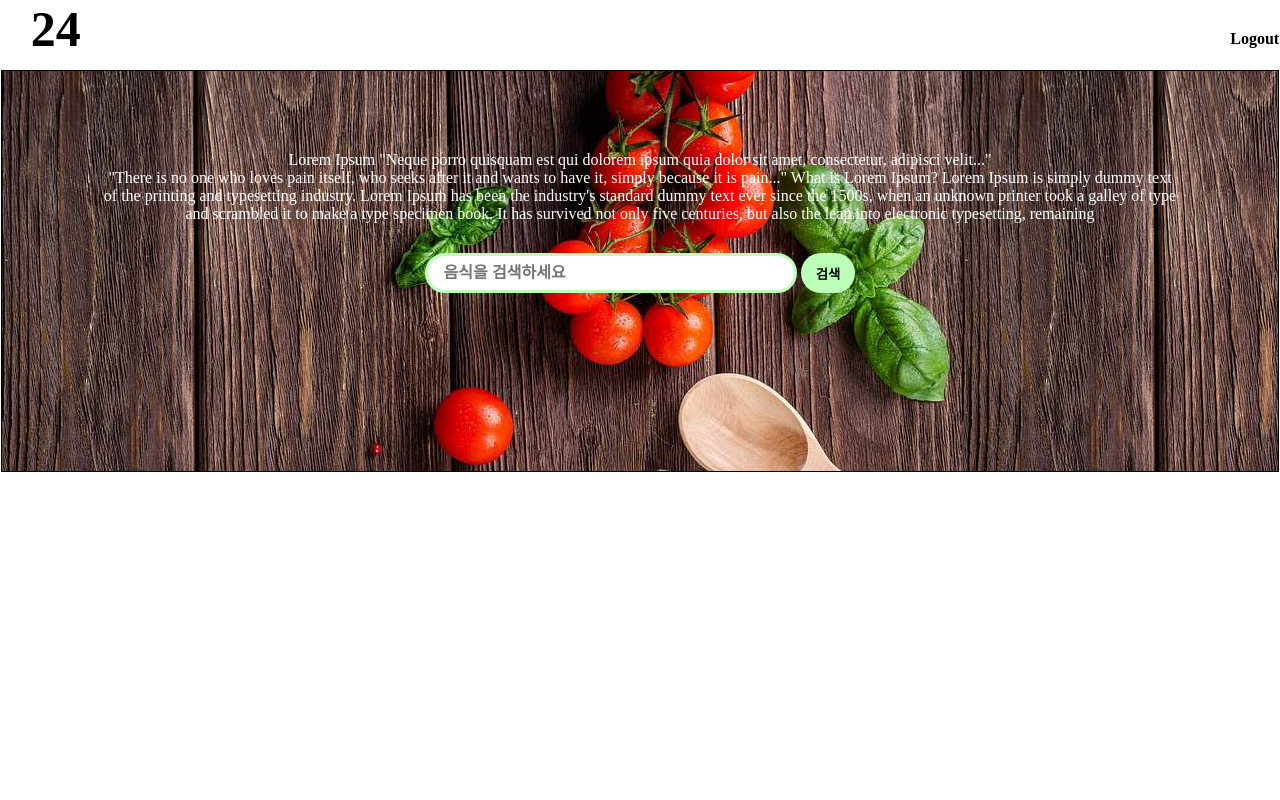
After one commit to minsuk-sung/ssmc_project, a Flask app: template templates/mod/header2.html in a window 1280 px wide. The commit adds this page. Run offline with Flask 2, Linux system fonts and the light colour scheme; the template is opened without the code that fills it, so the values that code supplies are empty.

Commit message:
웹 로그인,회원가입

```diff
--- a/db/sql.py
+++ b/db/sql.py
@@ -38,7 +38,7 @@ def loginSql( uid, upw ):
     return row
 
 # 회원가입하는 함수
-def signin(info):
+def signin(uname,uid,upw,age,sex,weight,height):
     connection = None
     result = 0 # 로그인 결과를 담는 변수
     try:
@@ -60,7 +60,7 @@ def signin(info):
                 VALUES
                 (%s,%s,%s,%s,%s,%s,%s)
                 '''
-                cursor.execute( sql,tuple(info.values()) )
+                cursor.execute( sql,(uname,uid,upw,age,sex,weight,height) )
                 connection.commit()
                 result = connection.affected_rows() # 1이 되야지 성공
             #####################################################
--- a/run.py
+++ b/run.py
@@ -9,17 +9,11 @@ app.secret_key= 'qweasdzxc'
 
 @app.route('/')
 def main():
-    # 세션이 없으면 로그인으로
-    # if not 'user_id' in session:
-    #     return redirect( url_for( 'login' ) )
+
     return render_template('main.html')
 
-@app.route('/login',methods=['GET','POST'])
+@app.route('/login',methods=['POST'])
 def login():
-    if  request.method == 'GET':
-        # GET
-        return render_template('header.html')
-    else:
          uid = request.form['uid']
          print(uid)
          upw = request.form['upw']
@@ -27,12 +21,40 @@ def login():
          if row:
              # 세션생성
              session['user_id']= uid
-             session['user_nm']= row['name']
+             session['user_nm']= row['uname']
              # 홈페이지로 이동
              return redirect(url_for('main') )
          else:
             return render_template('error.html', msg='아이디 비번확인 요청')
 
+@app.route('/logout')
+def logout():
+    # 세션 제거
+    if 'user_id' in session:
+        session.pop('user_id',None)
+    if 'user_nm' in session:
+        session.pop('user_nm',None)
+    # 홈페이지 이동
+    return redirect(url_for('main'))
+
+@app.route('/join')
+def join():
+     return render_template('signin.html')
+
+@app.route('/join2',methods=['POST'])
+def join2():
+
+    uid = request.form['uid']
+    upw = request.form['upw']
+    uname = request.form['uname']
+    sex = request.form['sex']
+    age = request.form['age']
+    weight = request.form['weight']
+    height = request.form['height']
+
+    row = signin(uid,upw,uname,age,sex,weight,height)
+    return render_template('signin2.html')
+
 
 if __name__ == '__main__':# 이코드를 메인으로 구동시 서버가동
     app.run(debug=True)
--- a/templates/main.html
+++ b/templates/main.html
@@ -5,7 +5,11 @@
 </head>
 <body>
 <div>
+	{% if not 'user_id' in session: %}
 		{% include 'mod/header.html' ignore missing %}
+    {% else: %}
+		{% include 'mod/header2.html' ignore missing %}
+	{% endif %}
 </div>
 <div>
 	{% include 'mod/contents.html' ignore missing %}
--- a/templates/mod/contents.html
+++ b/templates/mod/contents.html
@@ -3,7 +3,7 @@
 </head>
 <style>
 #contents-area{
-    border: solid 1px 0px;
+
     text-align: center;
     height: 500px;
 }
@@ -21,7 +21,7 @@
     margin:50 0 0 50;
     width:850px;
     height:300px;
-    background-color: aquamarine;
+
     float: left;
 }
 h2{
@@ -38,7 +38,7 @@ h2{
     <div id ="contents-area">
         <div><h2 style="margin-left:30px">&nbsp건강 정보 </h2></div>
         <div id="section">
-            <img class="section" src="/static/images/c-info.jpg" width="350" height"350" />
+            <img class="section" src="/static/images/info.jpg" width="350" height"350" />
             <a htef="http://health.chosun.com/site/data/html_dir/2017/08/31/2017083102260.html"></a>
         </div>
         <div id='section2'>
--- /dev/null
+++ b/templates/mod/header2.html
@@ -0,0 +1,106 @@
+<html>
+<style>
+#cap-area{
+height:60px;
+overflow: hidden;
+}
+b{
+	float:right;
+	margin-top:30px;
+}
+
+#header-area{
+	background-image: url('static/images/header.jpg');
+	border: solid 1px;
+	text-align: center;
+	height:400px;
+	margin-top:10px;
+}
+h1{
+	margin:0px;
+	padding-left:30px;
+	font-size: 50px;
+
+	text-align: left;
+}
+body{
+	width:1278.4px;
+	margin:0 auto;
+}
+p{
+	text-align: center;
+	color:white;
+	margin-top:80px;
+	padding: 0px 100px;
+}
+
+/*############################################ 검색 창CSS############################################*/
+fieldset{
+	background-color: aqua;
+}
+.green_window {
+	display: inline-block;
+	width: 366px; height: 34px;
+	border: 3px solid #bcffb9;
+	border-radius: 30px;
+	background: white;
+}
+.input_text {
+	width: 348px; height: 21px;
+	margin: 6px 0 0 9px;
+	border: 0;
+	line-height: 21px;
+	font-weight: bold;
+	font-size: 16px;
+	outline: none;
+}
+.sch_smit {
+	width: 54px; height: 40px;
+	margin: 0; border: 0;
+	vertical-align: top;
+	background-color: #bcffb9;
+	color: black;
+	font-weight: bold;
+	border-radius: 30px;
+	cursor: pointer;
+}
+.sch_smit:hover {
+	background: #bcffb9;
+}
+.menu{
+	margin:20px 20px 0px 0px;
+	width:100px;
+	text-align:right;
+	float:right;
+
+}
+a{
+	text-decoration: none;
+	color:black;
+
+}
+</style>
+<body>
+<div id="cap-area">
+    <div>
+        <a href="http://localhost:5000/logout"><b>Logout</b></a>
+        <!-- <a href=""><img src="/static/images/login.png" width="80" height"80"/></a> -->
+        <h1>24</h1>
+
+    </div>
+</div>
+
+<div id="header-area">
+        <p>Lorem Ipsum "Neque porro quisquam est qui dolorem ipsum quia dolor sit amet, consectetur, adipisci velit..."<br>
+            "There is no one who loves pain itself, who seeks after it and wants to have it, simply because it is pain..." What is Lorem Ipsum? Lorem Ipsum is simply dummy text of the printing and typesetting industry. Lorem Ipsum has been the industry's standard dummy text ever since the 1500s, when an unknown printer took a galley of type and scrambled it to make a type specimen book.
+            It has survived not only five centuries, but also the leap into electronic typesetting, remaining
+        </p>
+        <div style="margin-top:30px">
+        <span class='green_window'>
+                <input type='text' class='input_text' placeholder="음식을 검색하세요" />
+        </span>
+                <button type='submit' class='sch_smit'>검색</button>
+        </div>
+</div>
+</body>
+</html>
--- /dev/null
+++ b/templates/signin2.html
@@ -0,0 +1 @@
+<a href="http://localhost:5000/">가입을 축하합니다.</a>
```
Also changed, not shown: templates/mod/footer.html (+7 -3 lines), templates/mod/header.html (+35 -11 lines), templates/signin.html (added, +157 -0 lines), data/foodlist.sql, static/images/C-info.jpg (deleted), static/images/running.jpg (added), 1 other file. Lines whose indentation alone changed are shown as unchanged.
